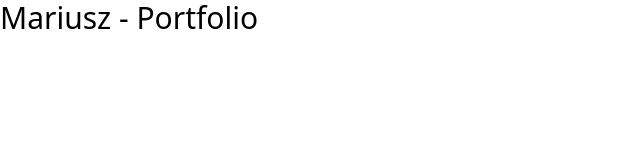
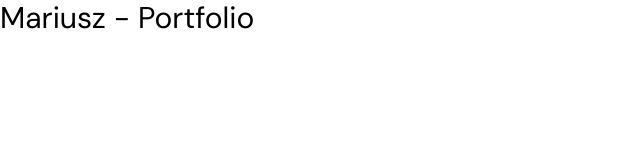
Before and after one commit to mariuszwuteefowicz/portfolio, a website built with Parcel: page src/index.html in a window 1280 px wide. Shown: the full height of the page, 0-640 px from the left. Built offline with nearby package versions, Linux system fonts and the light colour scheme.

Commit message:
add font and colors configuration

```diff
--- a/src/index.html
+++ b/src/index.html
@@ -5,8 +5,13 @@
         <meta name="viewport" content="width=device-width, initial-scale=1.0">
         <title>Mariusz WTF - Portfolio</title>
         <link href="./index.css" rel="stylesheet">
+        <link rel="preconnect" href="https://fonts.googleapis.com">
+<link rel="preconnect" href="https://fonts.gstatic.com" crossorigin>
+<link href="https://fonts.googleapis.com/css2?family=DM+Sans:opsz,wght@9..40,400;9..40,500;9..40,700&display=swap" rel="stylesheet">
     </head>
-    <body>
+
+    <body class="font-dmsans">
         <h1 class="text-3xl">Mariusz - Portfolio</h1>
+        <script type="module" src=./main.js></script>
     </body>
     </html>
--- /dev/null
+++ b/src/main.js
@@ -0,0 +1 @@
+alert('hello')
--- a/tailwind.config.js
+++ b/tailwind.config.js
@@ -4,7 +4,15 @@ module.exports = {
     "./src/**/*.{html,js,ts,jsx,tsx}",
   ],
   theme: {
-    extend: {},
+    extend: {
+      colors: {
+      bg: '#020916',
+      accent: '#CEFF7E'
+      },
+      fontFamily: {
+        'dmsans': ['DM Sans', 'sans-serif']
+      }
+    },
   },
   plugins: [],
 }
```
